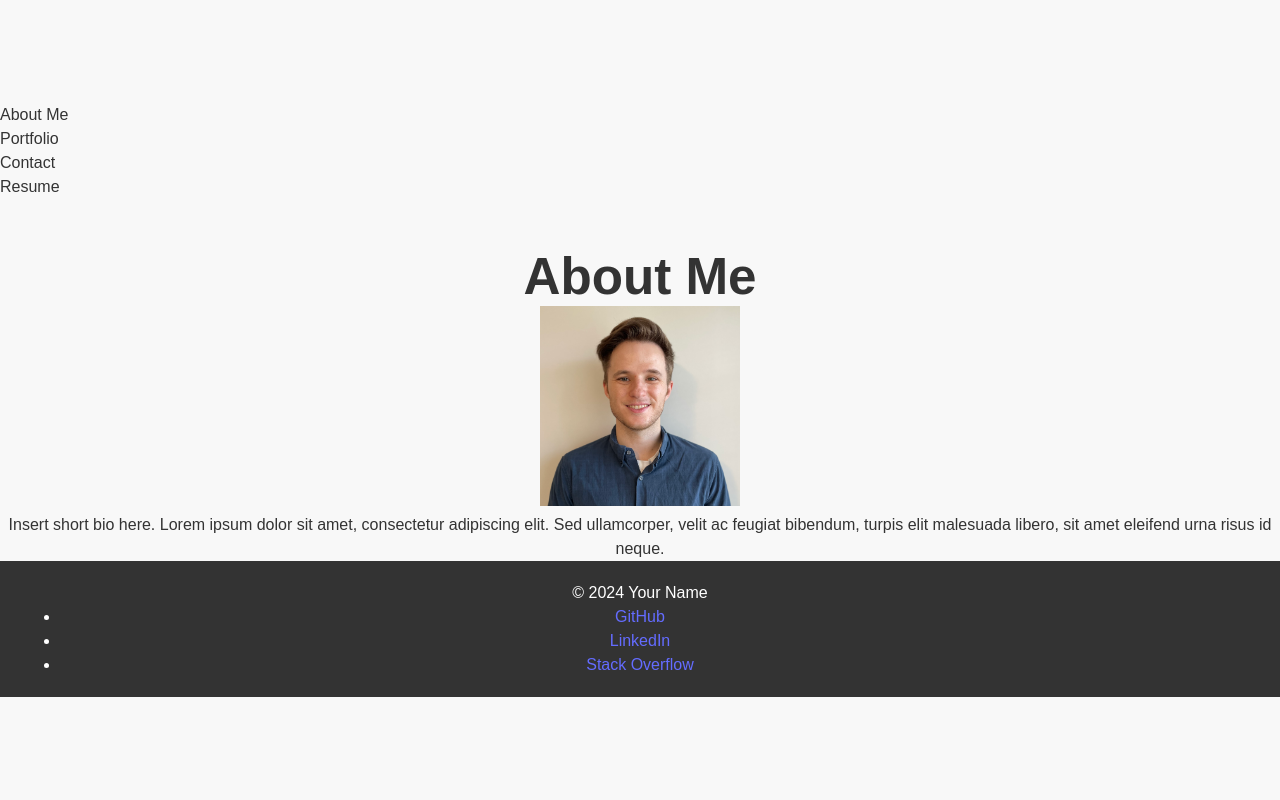
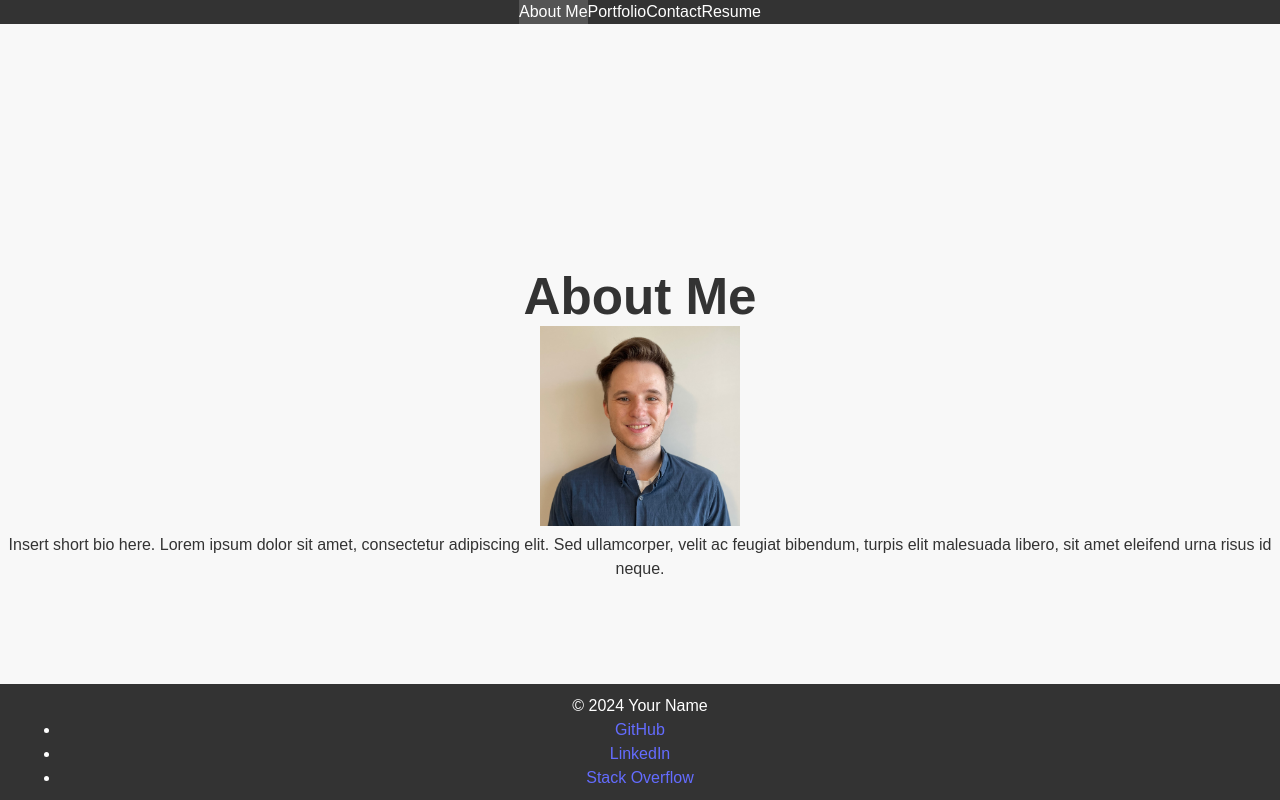
Before and after one commit to OrganicClick/react-portfolio-react-challenge, a React (Vite) app: page / in a window 1280 px wide. Built offline with nearby package versions, Linux system fonts and the light colour scheme.

Commit message:
Made stylistic changes so that Navbar stays fixed to the top of the page on every page and the Footer stays fixed to the bottom of every page

```diff
--- a/src/App.css
+++ b/src/App.css
@@ -67,3 +67,46 @@ body {
   height: auto; /* Maintain aspect ratio */
   border-radius: 50%; /* Make it round */
 }
+
+/* Footer styling */
+.footer {
+  position: fixed;
+  bottom: 0;
+  width: 100%;
+  background-color: #333; /* Example background color */
+  color: white; /* Example text color */
+  padding: 10px; /* Example padding */
+  text-align: center; /* Center the content horizontally */
+}
+
+/* Navbar styling */
+.navbar {
+  position: fixed;
+  top: 0;
+  width: 100%;
+  background-color: #333; /* Example background color */
+  color: white; /* Example text color */
+  z-index: 1000; /* Ensure Navbar appears above other content */
+}
+
+.navbar ul {
+  list-style-type: none;
+  margin: 0;
+  padding: 0;
+  overflow: hidden;
+}
+
+.navbar li {
+  float: left;
+}
+
+.navbar li a {
+  display: block;
+  padding: 20px;
+  text-decoration: none;
+  color: white;
+}
+
+.navbar li.active {
+  background-color: #555; /* Example active background color */
+}
--- a/src/components/Navbar.jsx
+++ b/src/components/Navbar.jsx
@@ -2,7 +2,7 @@ import React from 'react';
 
 const Navbar = ({ currentPage, handlePageChange }) => {
   return (
-    <nav>
+    <nav className="navbar">
       <ul>
         <li className={currentPage === 'About' ? 'active' : ''} onClick={() => handlePageChange('About')}>
           About Me
```
